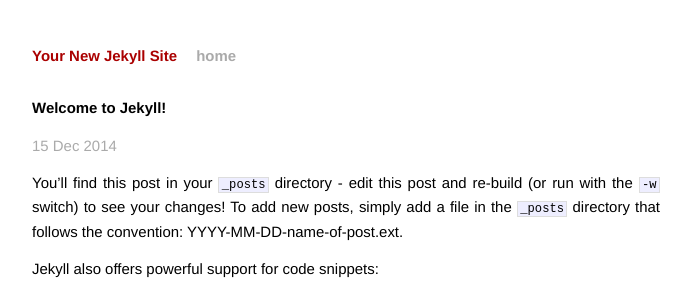
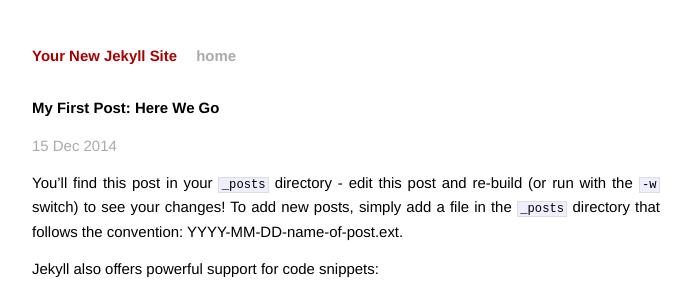
Before and after one commit to rynallen/tallandnerdy.github.io, a Jekyll site: the page built from _posts/2014-12-15-welcome-to-jekyll.markdown, in a window 1280 px wide. Shown: the top 292 px of the page, without its empty margins (294-985 px from the left). Built offline with Jekyll 4.4.1, drawn with Linux system fonts in a browser that asks for light colours; Markdown is read by kramdown in place of the engine named in the settings.

Commit message:
Altered first post name just to test git status

```diff
--- a/_posts/2014-12-15-welcome-to-jekyll.markdown
+++ b/_posts/2014-12-15-welcome-to-jekyll.markdown
@@ -1,6 +1,6 @@
 ---
 layout: post
-title:  "Welcome to Jekyll!"
+title:  "My First Post: Here We Go"
 date:   2014-12-15 20:16:53
 categories: jekyll update
 ---
```
